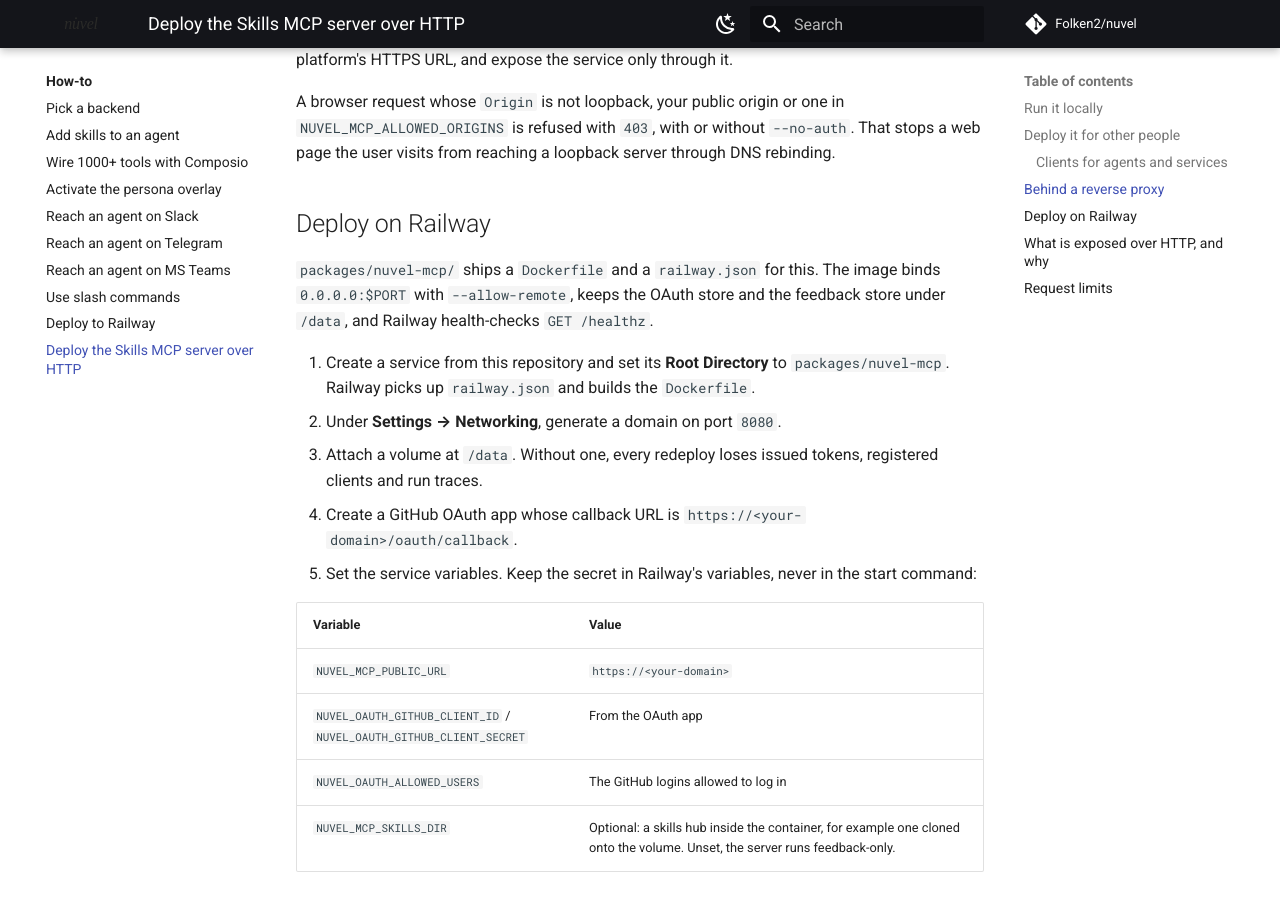
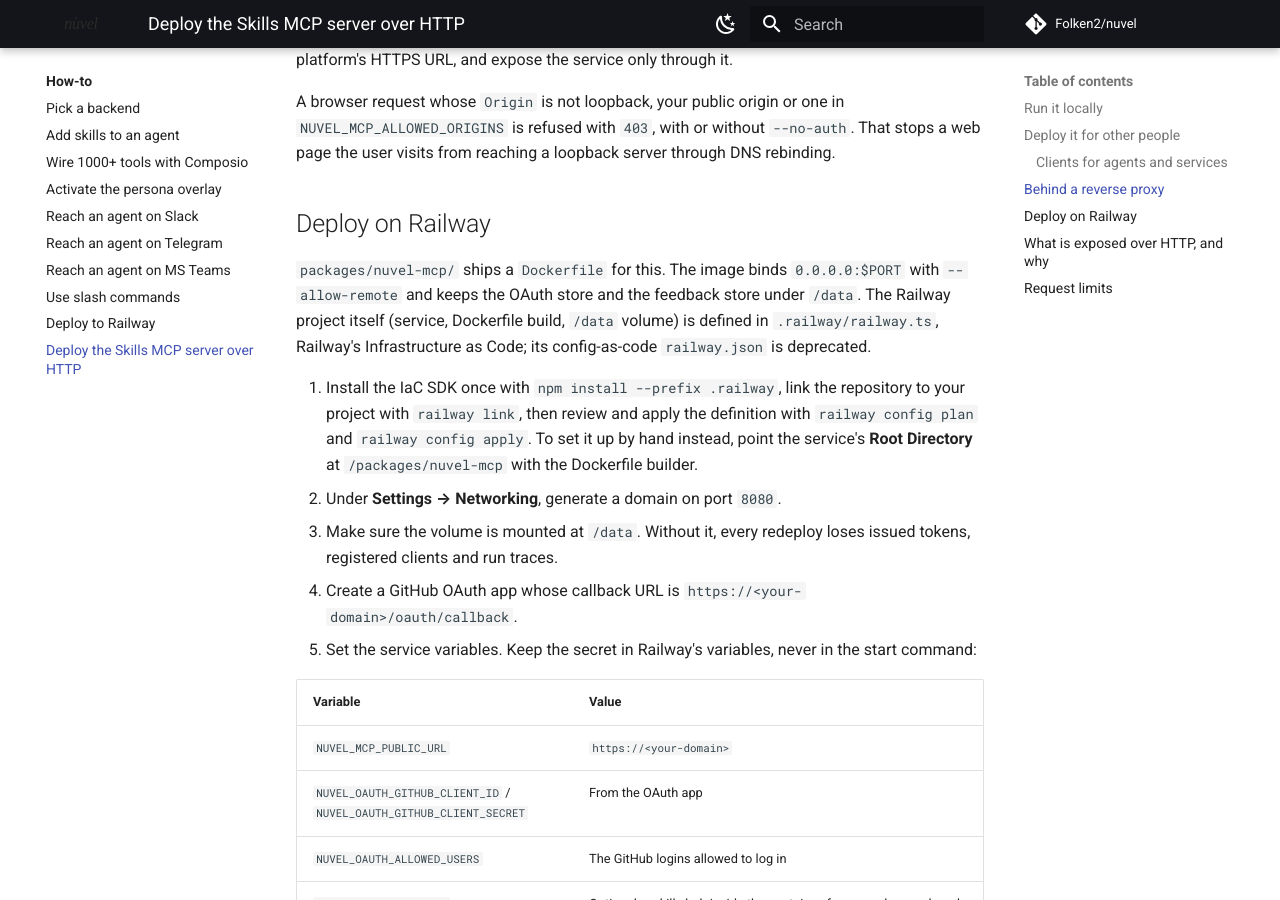
Before and after one commit to Folken2/nuvel, an MkDocs documentation site: the page built from docs/how-to/deploy-skills-mcp.md, in a window 1280 px wide and 900 px high, scrolled down 3355 px. Built offline with MkDocs 1.6.1 and Material for MkDocs 9.7.7, drawn with Linux system fonts in a browser that asks for light colours; comment, search, counter and statistics services are not loaded.

Commit message:
refactor(mcp): move Railway config to .railway/railway.ts
Railway now rejects config-as-code (railway.json) for service settings in
favour of Infrastructure as Code. The service, Dockerfile build, /data volume
and restart policy are defined in .railway/railway.ts; variable values stay in
Railway via preserve(). The health check is dropped. The IaC SDK is installed
under .railway/ so the Python repo root carries no Node files.

Co-Authored-By: Claude Opus 5.5 <noreply@anthropic.com>

```diff
--- a/docs/how-to/deploy-skills-mcp.md
+++ b/docs/how-to/deploy-skills-mcp.md
@@ -136,16 +136,20 @@ rebinding.
 
 ## Deploy on Railway
 
-`packages/nuvel-mcp/` ships a `Dockerfile` and a `railway.json` for this. The
-image binds `0.0.0.0:$PORT` with `--allow-remote`, keeps the OAuth store and the
-feedback store under `/data`, and Railway health-checks `GET /healthz`.
+`packages/nuvel-mcp/` ships a `Dockerfile` for this. The image binds
+`0.0.0.0:$PORT` with `--allow-remote` and keeps the OAuth store and the feedback
+store under `/data`. The Railway project itself (service, Dockerfile build, `/data`
+volume) is defined in `.railway/railway.ts`, Railway's Infrastructure as Code;
+its config-as-code `railway.json` is deprecated.
 
-1. Create a service from this repository and set its **Root Directory** to
-   `packages/nuvel-mcp`. Railway picks up `railway.json` and builds the
-   `Dockerfile`.
+1. Install the IaC SDK once with `npm install --prefix .railway`, link the
+   repository to your project with `railway link`, then review and apply the
+   definition with `railway config plan` and `railway config apply`. To set it
+   up by hand instead, point the service's **Root Directory** at
+   `/packages/nuvel-mcp` with the Dockerfile builder.
 2. Under **Settings → Networking**, generate a domain on port `8080`.
-3. Attach a volume at `/data`. Without one, every redeploy loses issued tokens,
-   registered clients and run traces.
+3. Make sure the volume is mounted at `/data`. Without it, every redeploy loses
+   issued tokens, registered clients and run traces.
 4. Create a GitHub OAuth app whose callback URL is
    `https://<your-domain>/oauth/callback`.
 5. Set the service variables. Keep the secret in Railway's variables, never in
```
Also changed, not shown: .railway/README.md (added, +54 -0 lines), 5 other files.
